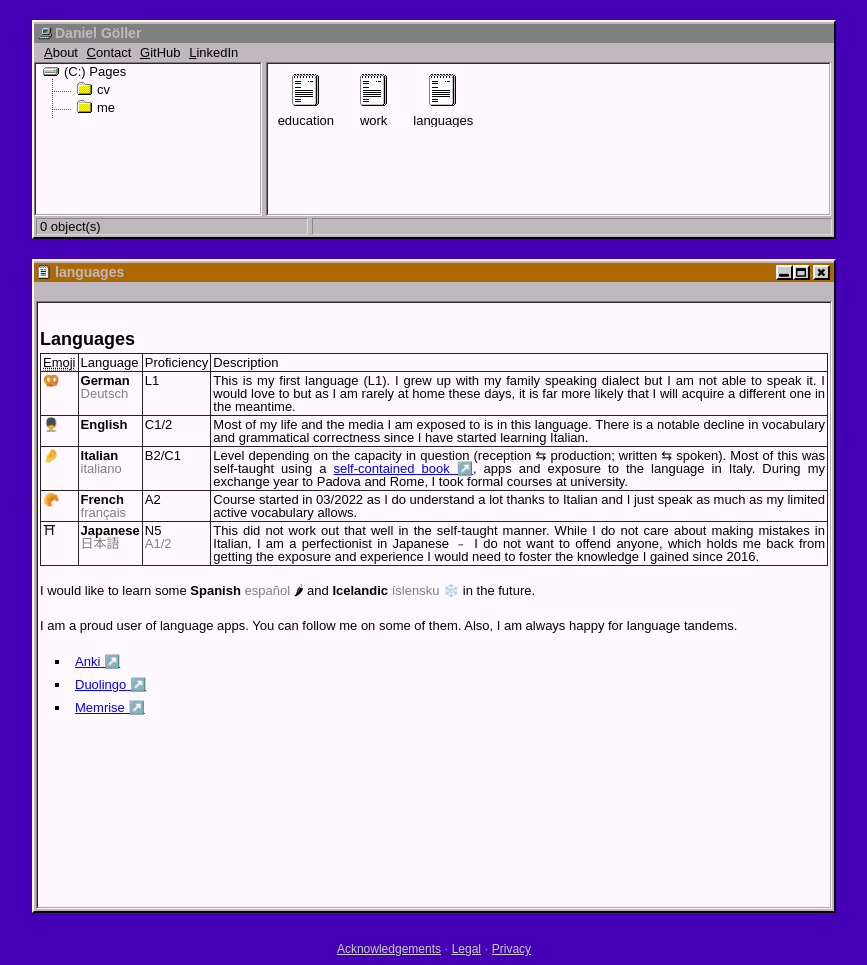
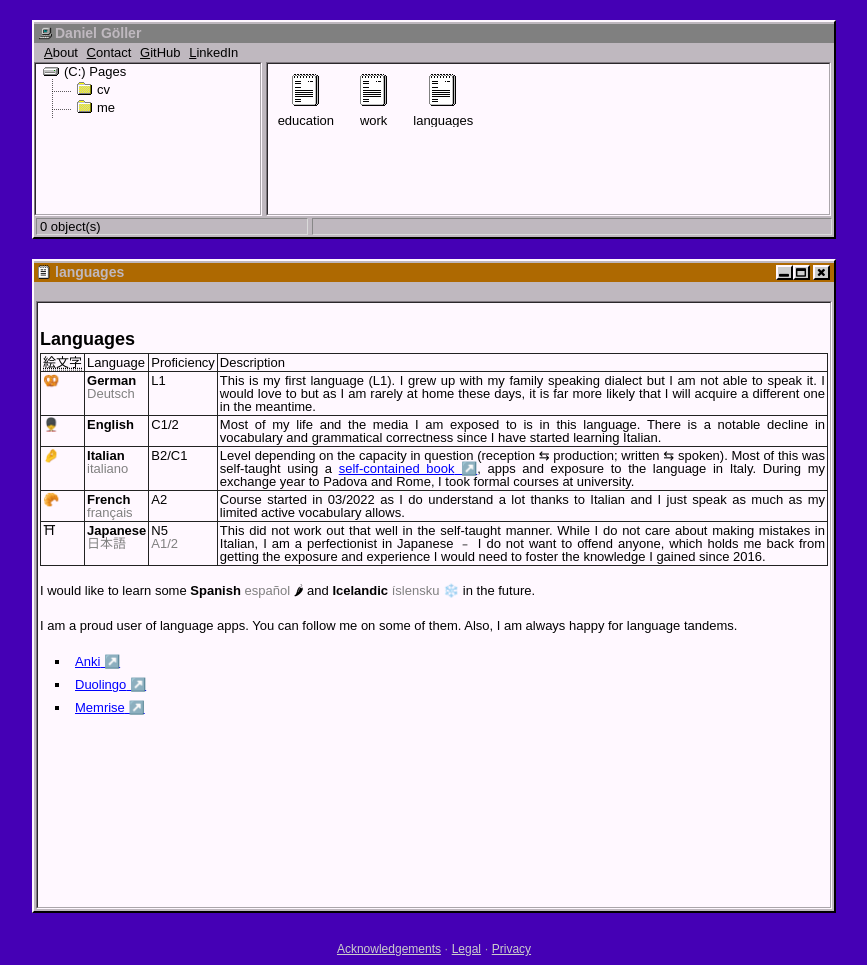
Before and after one commit to LelViLamp/LelViLamp.github.io, a Jekyll site: the page built from cv/languages.html, in a window 1280 px wide. Shown: the whole page, without its empty margins (206-1073 px from the left). Built offline with Jekyll 4.4.1, drawn with Linux system fonts in a browser that asks for light colours.

Commit message:
use kanji for emoji

```diff
--- a/cv/languages.html
+++ b/cv/languages.html
@@ -10,7 +10,7 @@ author: LelViLamp
 <table>
     <thead>
         <tr>
-            <th><abbr title="絵文字">Emoji</abbr></th>
+            <th style="white-space: nowrap;"><abbr title="Emoji" lang="ja">絵文字</abbr></th>
             <th>Language</th>
             <th>Proficiency</th>
             <th>Description</th>
```
